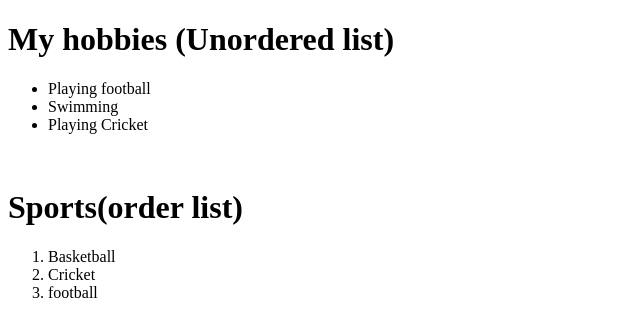
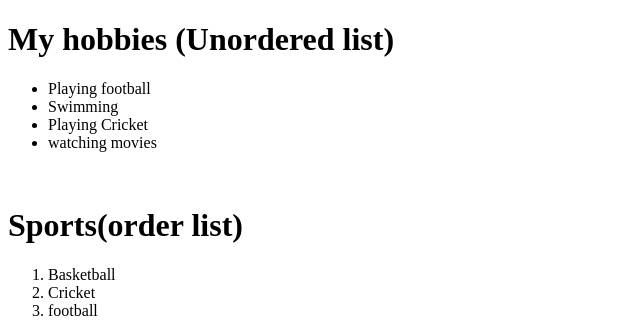
Before and after one commit to Mk627/webhtml, a plain HTML site: page index.html in a window 1280 px wide. Shown: the top 333 px of the page, without its empty margins (0-640 px from the left). Drawn offline with Linux system fonts and the light colour scheme.

Commit message:
new updates

```diff
--- a/index.html
+++ b/index.html
@@ -156,6 +156,7 @@
       <li>Playing football </li>
       <li>Swimming</li>
       <li>Playing Cricket</li>
+      <li>watching movies</li>
     </ul>
     <br>
     <h1>Sports(order list)</h1>
```
